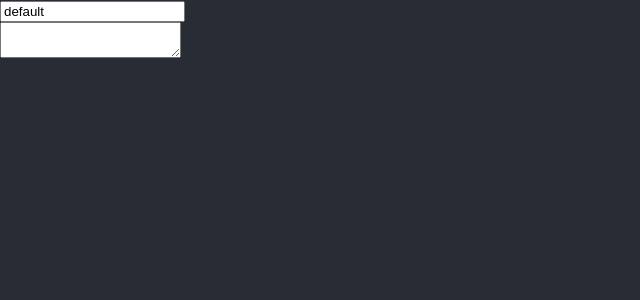
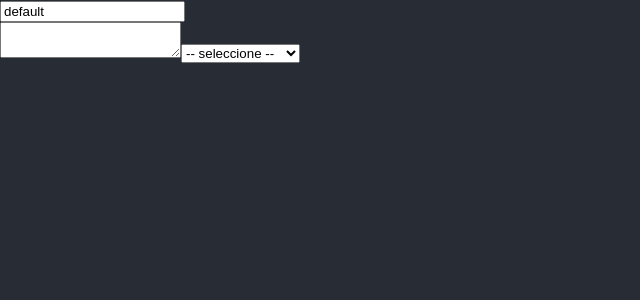
Before and after one commit to wilder00/learning-react, a React (Create React App) app: page / in a window 1280 px wide. Shown: the top 300 px of the page, without its empty margins (0-640 px from the left). Built offline with nearby package versions, Linux system fonts and the light colour scheme.

Commit message:
utilizando selects en formularios

```diff
--- a/src/App.js
+++ b/src/App.js
@@ -2,7 +2,7 @@
 import { useState } from 'react'
 
 function App() {
-  const [value, setValue] = useState({ normal:'default', texto: ''})
+  const [value, setValue] = useState({ normal:'default', texto: '', chancho: ''})
   const handleChange = (e)=>{
     setValue((vals)=>({
       ...vals,
@@ -16,6 +16,13 @@ function App() {
       { value.normal.length < 5 ? <span>Longitud minima de 5</span> : null}
       <textarea name='texto' onChange={handleChange} value={ value.texto } />
 
+      <select value={value.chancho} name="chancho" onChange={handleChange}>
+        <option value='' disabled>-- seleccione --</option>
+        <option value='chanchoFeliz'>Chancho Feliz</option>
+        <option value='chanchitoFeliz'>Chanchito Feliz</option>
+        <option value='chanchitoTriste'>Chanchito Triste</option>
+        <option value='Felipe'> Felipe </option>
+      </select>
     </div>
   );
 }
```
